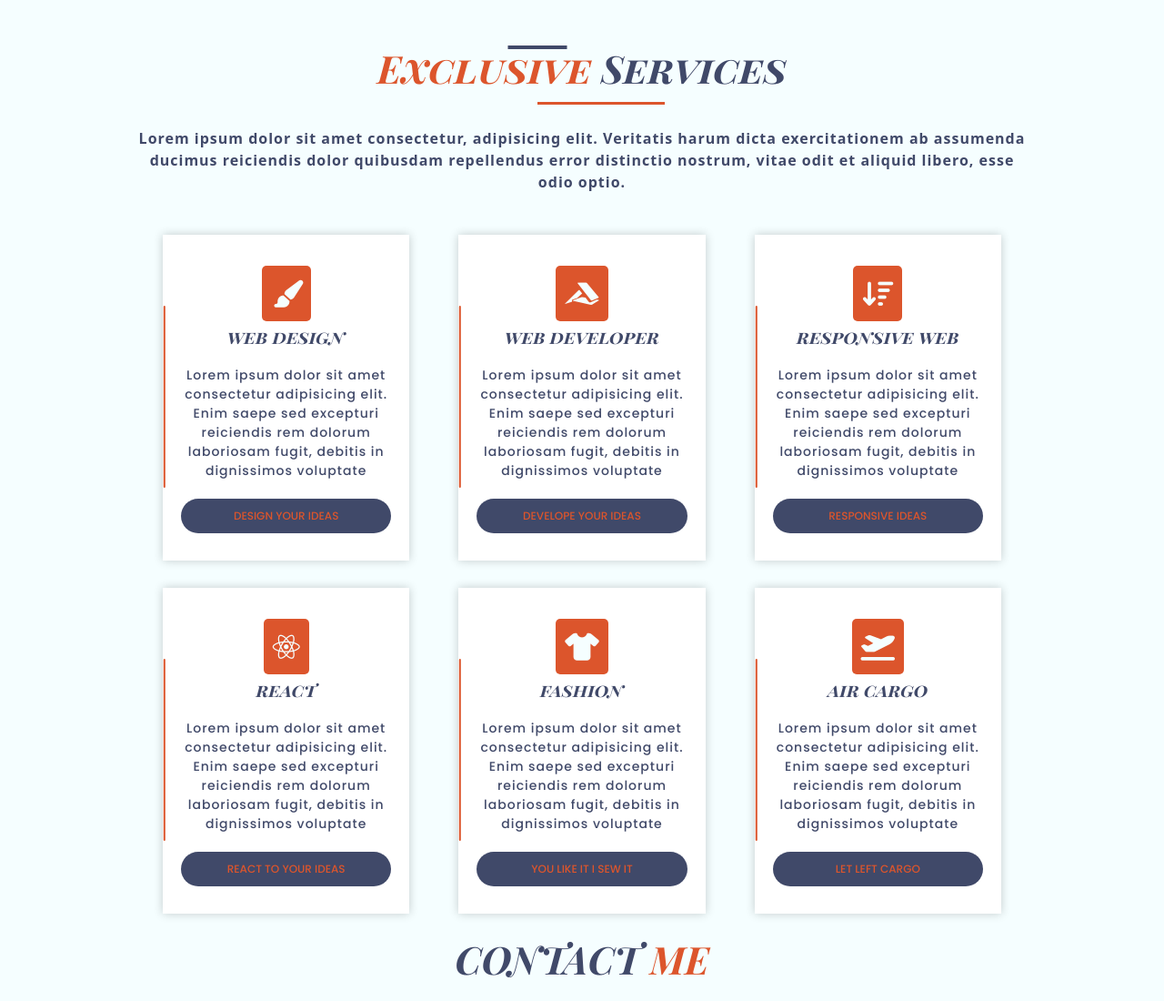
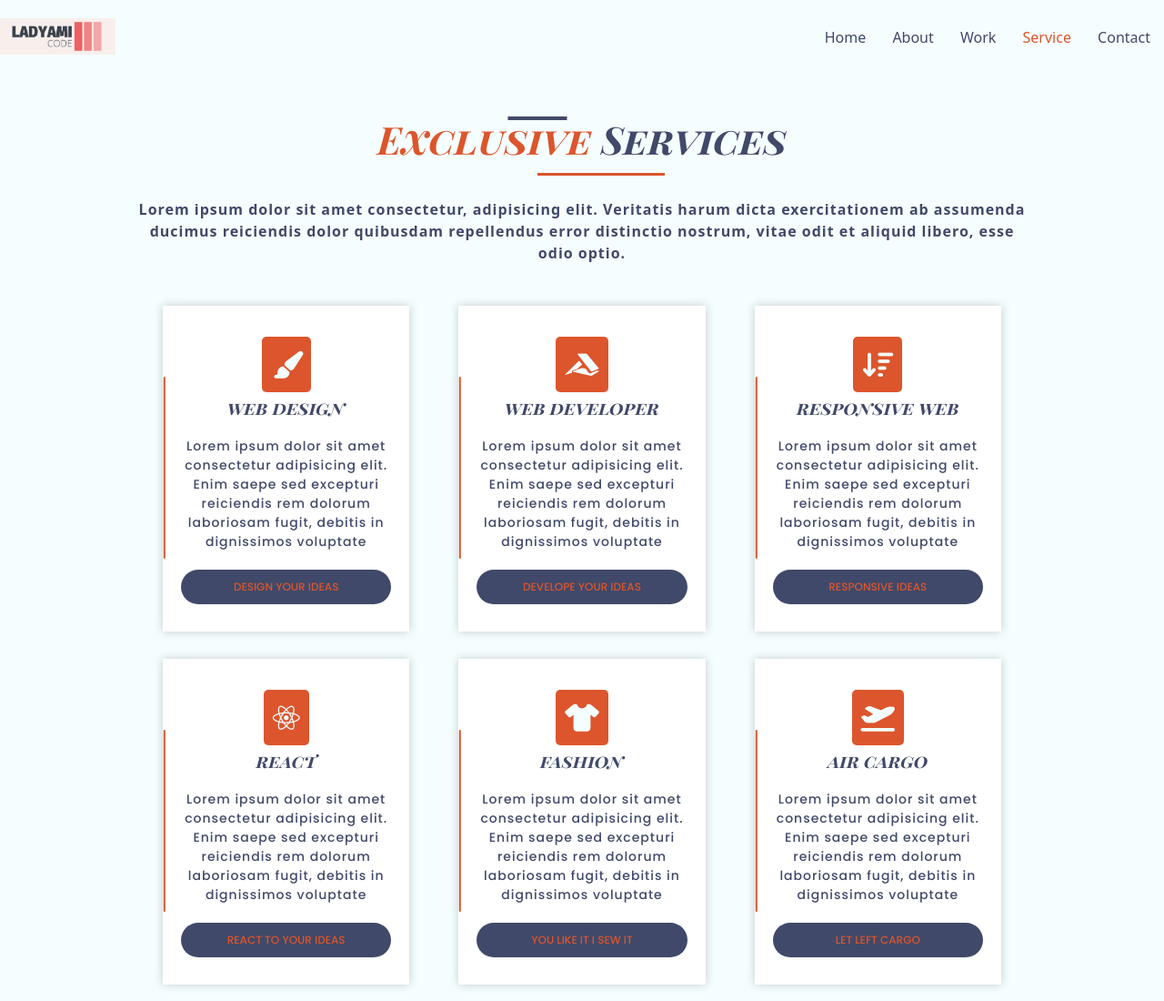
Before and after one commit to ladyami/my-portfolio-project, a plain HTML site: page service.html in a window 1280 px wide. Shown: the top 1100 px of the page at 91% size. Drawn offline with nearby package versions, Linux system fonts and the light colour scheme.

Commit message:
update the repo navbar

```diff
--- a/service.html
+++ b/service.html
@@ -36,6 +36,20 @@
     />
   </head>
   <body>
+    <div>
+      <div class="bar">
+        <span class="d-md-block d-none">
+          <img src="images/logo.png" class="logo" alt="" />
+        </span>
+        <ul>
+          <li><a href="/">Home</a></li>
+          <li><a href="/about.html">About</a></li>
+          <li><a href="/work.html">Work</a></li>
+          <li class="active"><a href="/service.html">Service</a></li>
+          <li><a href="/service.html#contact">Contact</a></li>
+        </ul>
+      </div>
+    </div>
     <div class="main-container">
       <section class="my-service">
         <div class="container">
@@ -192,8 +206,8 @@
                   </div>
 
                   <div class="link">
-                    <a href="" class="fab fa-linkedin"></a>
-                    <a href="" class="fab fa-github"></a>
+                    <a href="" class="fab fa-linkedin" id="in-hub"></a>
+                    <a href="" class="fab fa-github" id="in-hub"></a>
                   </div>
                 </div>
               </div>
--- a/src/about.css
+++ b/src/about.css
@@ -12,6 +12,36 @@
 body {
   background-color: var(--branding-color-3);
 }
+
+.logo {
+  max-height: 40px;
+}
+.bar ul {
+  padding: 0;
+}
+.bar li {
+  display: inline;
+  list-style: none;
+  line-height: 42px;
+  margin-left: 10px;
+  margin-right: 15px;
+}
+.bar {
+  display: flex;
+  justify-content: space-between;
+  padding-top: 20px;
+}
+.bar a {
+  text-decoration: none;
+  color: var(--branding-color-5);
+  transition: all 100ms ease-in-out;
+  padding: 100px 0;
+}
+.bar a:hover,
+.bar li.active a {
+  color: var(--branding-color-2);
+}
+
 h1 {
   font-size: 54px;
   line-height: 80px;
@@ -41,11 +71,11 @@ section {
   font-family: var(--sub-heading-font-family);
   color: var(--branding-color-5);
 }
-a {
+.view {
   margin-top: 10px;
   padding: 10px 20px;
   background: var(--branding-color-5);
-  color: var(--branding-color-2);
+  color: var(--branding-color-3);
   border-radius: 30px 30px;
   font-weight: 500;
   font-size: 1.25em;
@@ -195,8 +225,17 @@ h4 {
     text-align: center;
     justify-content: center;
   }
+  #my-name {
+    font-size: 30px;
+  }
+  .bar li {
+    margin-right: 0;
+    margin-left: 10px;
+    padding: 7px;
+    font-size: 12px;
+  }
   #heading-work {
-    font-size: 15px;
+    font-size: 12px;
     line-height: 10px;
     font-weight: 700;
   }
--- a/src/service.css
+++ b/src/service.css
@@ -17,6 +17,35 @@
 body {
   background-color: var(--branding-color-3);
   width: 100%;
+}
+
+.logo {
+  max-height: 40px;
+}
+.bar ul {
+  padding: 0;
+}
+.bar li {
+  display: inline;
+  list-style: none;
+  line-height: 42px;
+  margin-left: 10px;
+  margin-right: 15px;
+}
+.bar {
+  display: flex;
+  justify-content: space-between;
+  padding-top: 20px;
+}
+.bar a {
+  text-decoration: none;
+  color: var(--branding-color-5);
+  transition: all 100ms ease-in-out;
+  padding: 100px 0;
+}
+.bar a:hover,
+.bar li.active a {
+  color: var(--branding-color-2);
 }
 
 .my-service {
@@ -229,7 +258,7 @@ h3 {
   color: var(--branding-color-5);
   font-family: var(--heading-font-family);
 }
-.link a {
+.link #in-hub {
   font-size: 24px;
   height: 40px;
   width: 40px;
@@ -239,7 +268,7 @@ h3 {
   color: var(--branding-color-3);
   padding-bottom: 35px;
 }
-.link:hover a {
+.link:hover #in-hub {
   background-color: var(--branding-color-2);
 }
 .input-box {
@@ -286,7 +315,12 @@ textarea {
   .section-info {
     width: 90%;
   }
-
+  .bar li {
+    margin-right: 0;
+    margin-left: 10px;
+    padding: 7px;
+    font-size: 12px;
+  }
   .input-box input {
     width: 95%;
   }
```
Also changed, not shown: about.html (+16 -2 lines), index.html (+2 -2 lines), style.css (+8 -0 lines), work.html (+14 -0 lines).
